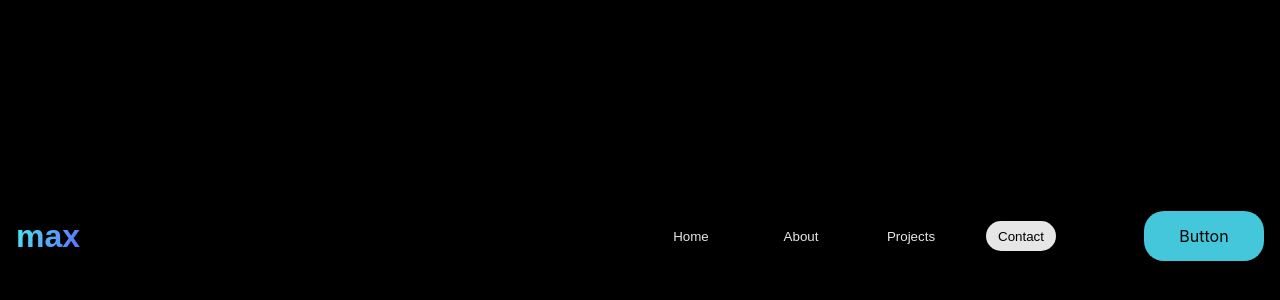
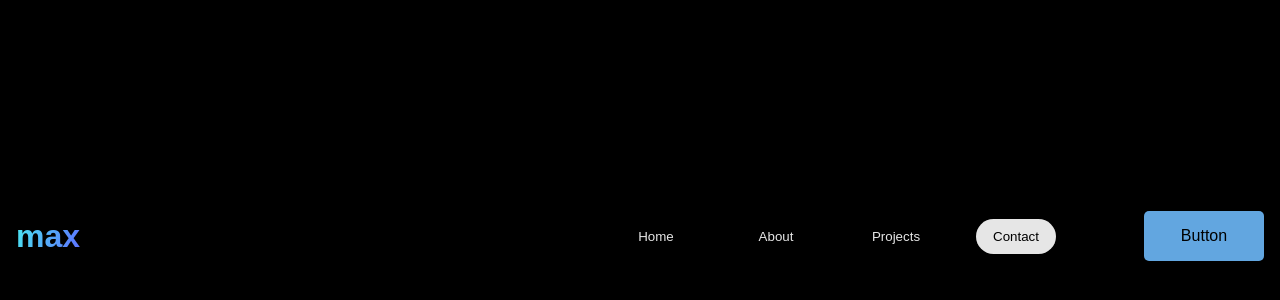
Before and after one commit to maxtbuchholz/MaxSite, a React (Create React App) app: page / in a window 1280 px wide. Shown: the part 164-464 px from the top of the page. Built offline with nearby package versions, Linux system fonts and the light colour scheme.

Commit message:
Button Font

```diff
--- a/src/components/Carousel.js
+++ b/src/components/Carousel.js
@@ -40,7 +40,7 @@ const Carousel = ({children, itemChangedCallBack, selectedAppName}) => {
       {active < (count - 1) && <button className='nav right carouselButton' onClick={() => {itemChangedCallBack(active + 1); setActive(i => i + 1)}}>u</button>}
       {/* <HiChevronRight/> */}
     </div>
-    <h1 className='appTitle'>{selectedAppName}</h1>
+    <h1 className='appTitle poppins-bold'>{selectedAppName}</h1>
     {/* <h1 className='appTitle'>{apps[selectedApIndex].title}</h1> */}
     </div>
   );
--- a/src/components/Header.js
+++ b/src/components/Header.js
@@ -73,7 +73,7 @@ const Header = ({currentPage}) => {
                                 {/* <a className={((currentPage === 3) ? "onButtonsPage" : "notButtonsPage")}id="Header-Contact-Btn" onClick={() => {scrollTo("Contact"); headerPositionIconTo("Header-Contact-Btn"); }}>Contact</a> */}
                             </li>
                         </ul>
-                        <button className="headerButton">Button</button>
+                        <button className="headerButton poppins-regular">Button</button>
                     </nav>}
                     {(size.width < 800) &&  <Sidebar/>}
                     {/* <div className="headerContentToggle">
--- a/src/pages/sub/BlunderBoats.js
+++ b/src/pages/sub/BlunderBoats.js
@@ -3,7 +3,6 @@ import React, { useState, useEffect } from "react";
 const BlunderBoats = () => {
     return (
         <div  style={{"height" : "1000px", "width" : "100%", "background" : "green"}}>
-            Blunder Boats
         </div>
     );
 };
--- a/src/pages/sub/SoftSleep.js
+++ b/src/pages/sub/SoftSleep.js
@@ -3,7 +3,6 @@ import React, { useState, useEffect } from "react";
 const SoftSleep = () => {
     return (
         <div  style={{"height" : "100%", "width" : "100%", "background" : "purple"}}>
-            SoftSleep
         </div>
     );
 };
--- a/src/pages/sub/TendencyTuner.js
+++ b/src/pages/sub/TendencyTuner.js
@@ -3,7 +3,6 @@ import React, { useState, useEffect } from "react";
 const TendencyTuner = () => {
     return (
         <div  style={{"height" : "1000px", "width" : "100%", "background" : "blue"}}>
-            TendencyTuner
         </div>
     );
 };
--- a/src/styles/Header.css
+++ b/src/styles/Header.css
@@ -23,8 +23,8 @@
 }
 .onButtonsPage{
     text-align: center;
-    height: 30px;
-    width: 70px;
+    height: 35px;
+    width: 80px;
     border-radius: 50vh;
     pointer-events: auto;
     background-color: white;
@@ -33,11 +33,14 @@
     box-shadow: none;
     border: none;
     transition: 0s;
+    font-family: "Poppins", sans-serif;
+    font-weight: 300;
+    font-style: normal;
 }
 .onButtonsPage:hover{
     text-align: center;
-    height: 30px;
-    width: 70px;
+    height: 35px;
+    width: 80px;
     border-radius: 50vh;
     pointer-events: auto;
     background-color: transparent;
@@ -49,8 +52,8 @@
 }
 .onButtonsPage:active{
     text-align: center;
-    height: 30px;
-    width: 70px;
+    height: 35px;
+    width: 80px;
     border-radius: 50vh;
     pointer-events: auto;
     background: linear-gradient(rgba(255,255,255, 0.1), rgba(255,255,255, 0.2));
@@ -62,8 +65,8 @@
 }
 .notButtonsPage{
     text-align: center;
-    height: 30px;
-    width: 70px;
+    height: 35px;
+    width: 80px;
     border-radius: 50vh;
     background-color: transparent;
     color: white;
@@ -72,11 +75,14 @@
     box-shadow: none;
     border: none;
     transition: 0s;
+    font-family: "Poppins", sans-serif;
+    font-weight: 300;
+    font-style: normal;
 }
 .notButtonsPage:active{
     text-align: center;
-    height: 30px;
-    width: 70px;
+    height: 35px;
+    width: 80px;
     border-radius: 50vh;
     pointer-events: auto;
     background: linear-gradient(rgba(255,255,255, 0.1), rgba(255,255,255, 0.2));
@@ -225,24 +231,24 @@ background-image: linear-gradient( 109.5deg,  rgba(76,221,242,1) 11.2%, rgba(92,
     cursor: pointer;
     outline: none;
     padding: 0.75rem 1.25rem;
-    border-radius: 20px;
+    border-radius: 5px;
     font-size: 1rem;
     font-family: inherit;
-    background-color: rgba(76,221,242,1);
+    background-color: rgba(109,185,249,1);
     color: black;
     border: 1px solid transparent;
     transition: 0.3s ease-out;
 }
 .headerButton:hover{
-    border-color: rgba(76,221,242,1);
+    border-color: rgba(109,185,249,1);
     background: rgba(255,255,255, 0.1);
-    color: rgba(76,221,242,1);
+    color: rgba(109,185,249,1);
 }
 .headerButton:active{
-    border-radius: 30px;
-    border-color: rgba(76,221,242,1);
+    border-radius: 10px;
+    border-color: rgba(109,185,249,1);
     background: linear-gradient(rgba(255, 255, 255, 0.2), rgba(255, 255, 255, 0.3));
-    color: rgba(76,221,242,1);
+    color: rgba(109,185,249,1);
     text-align: center;
 }
 .headerAlignRect{
```
